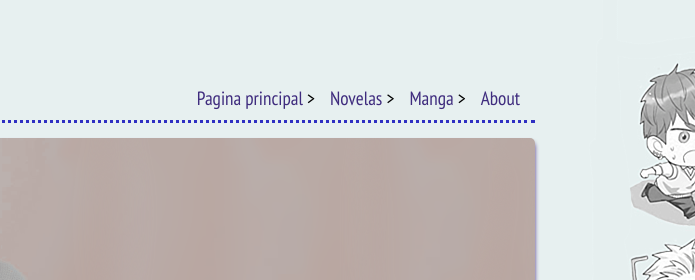
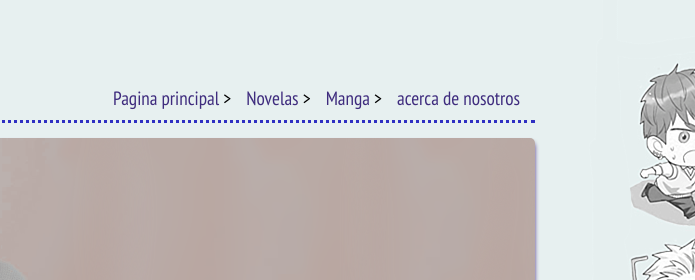
Before and after one commit to azucenaGV/proyecto-web, a plain HTML site: page index.html in a window 1280 px wide. Shown: the top 280 px of the page, 585-1280 px from the left. Drawn offline with Linux system fonts and the light colour scheme.

Commit message:
ahora el index ha sido modificados

```diff
--- a/index.html
+++ b/index.html
@@ -22,7 +22,7 @@
         <li><a href="">Pagina principal</a> ></li>
         <li><a href="">Novelas</a> ></li>
         <li><a href="">Manga</a> ></li>
-        <li><a href="">About</a></li>
+        <li><a href="">acerca de nosotros</a></li>
     </ul>
 </nav>
 </div>
```
